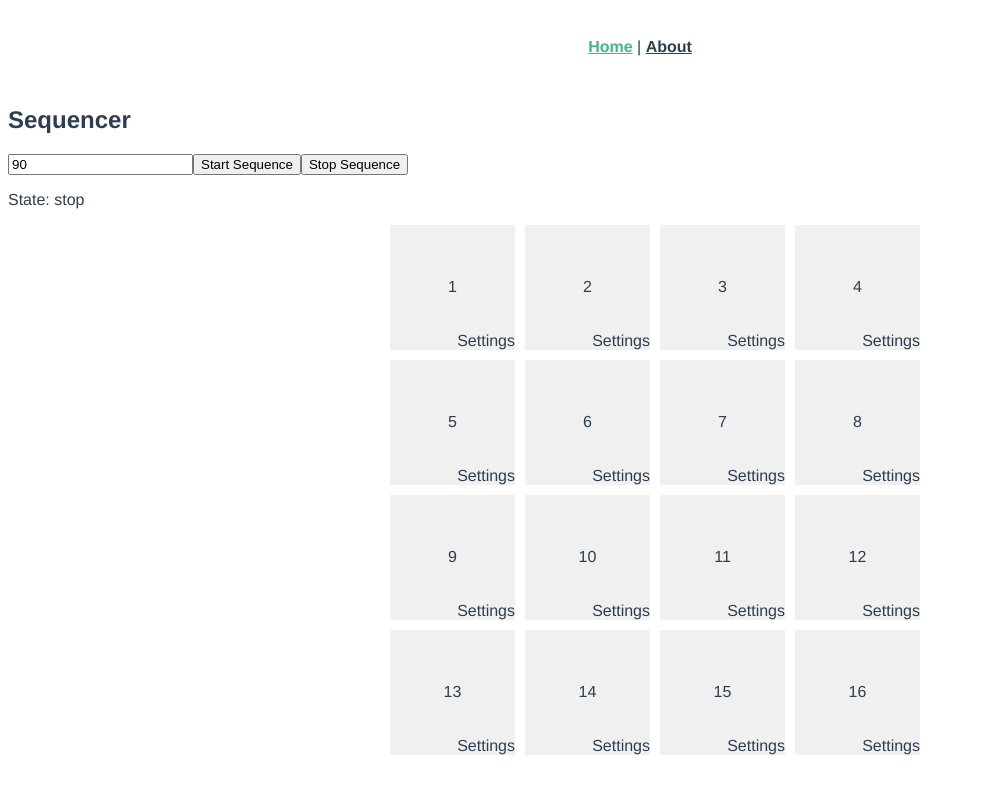
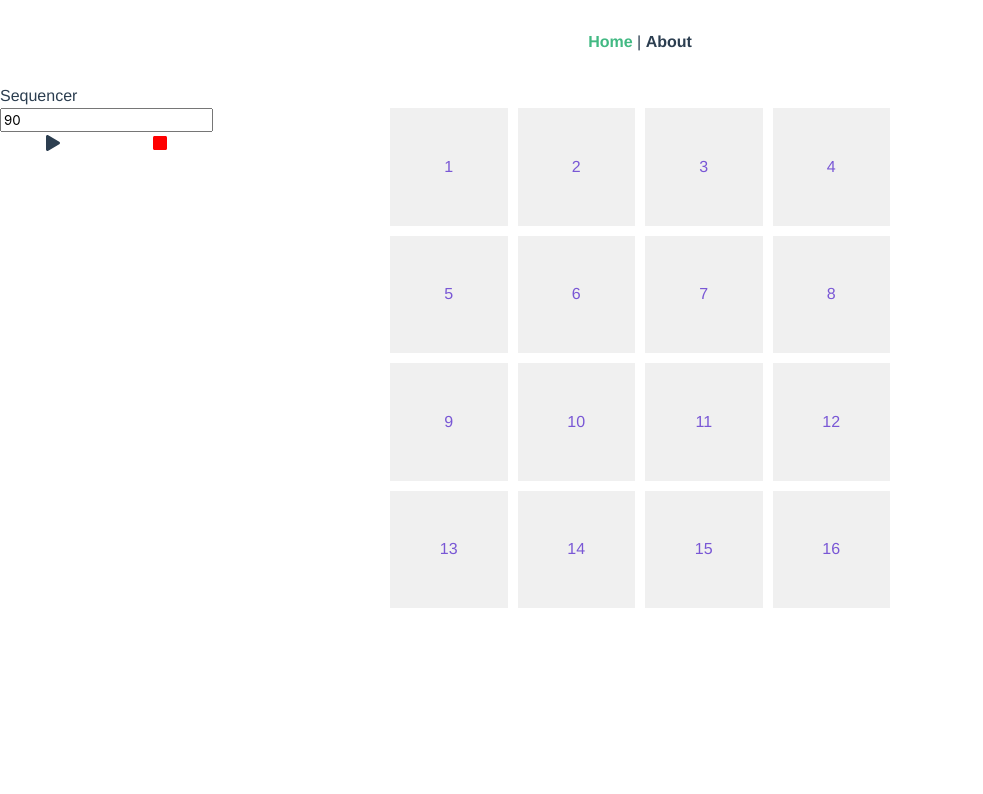
Before and after one commit to Mo0812/sequencer, a Vue app: page / in a window 1280 px wide. Shown: the top 794 px of the page, without its empty margins (0-983 px from the left). Built offline with nearby package versions, Linux system fonts and the light colour scheme.

Commit message:
adding buefy

```diff
--- a/package.json
+++ b/package.json
@@ -8,6 +8,10 @@
     "lint": "vue-cli-service lint"
   },
   "dependencies": {
+    "@fortawesome/fontawesome-svg-core": "^1.2.36",
+    "@fortawesome/free-solid-svg-icons": "^5.15.4",
+    "@fortawesome/vue-fontawesome": "^2.0.2",
+    "buefy": "^0.9.10",
     "core-js": "^3.6.5",
     "node-sass": "4.14.1",
     "tone": "^14.7.77",
--- a/src/main.js
+++ b/src/main.js
@@ -3,10 +3,23 @@ import App from "./App.vue";
 import router from "./router";
 import store from "./store";
 
+import { library } from "@fortawesome/fontawesome-svg-core";
+import { fas } from "@fortawesome/free-solid-svg-icons";
+import { FontAwesomeIcon } from "@fortawesome/vue-fontawesome";
+
+import Buefy from "buefy";
+import "buefy/dist/buefy.css";
+
+library.add(fas);
+
+Vue.component("font-awesome-icon", FontAwesomeIcon);
+
+Vue.use(Buefy);
+
 Vue.config.productionTip = false;
 
 new Vue({
-  router,
-  store,
-  render: (h) => h(App),
+    router,
+    store,
+    render: (h) => h(App),
 }).$mount("#app");
--- a/src/router/index.js
+++ b/src/router/index.js
@@ -7,7 +7,7 @@ const routes = [
     {
         path: "/",
         name: "Sequencer",
-        component: () => import("../views/Sequencer.vue"),
+        component: () => import("../views/Sequencer/Sequencer.vue"),
     },
     {
         path: "/about",
--- /dev/null
+++ b/src/views/Sequencer/Sequencer.scss
@@ -0,0 +1,96 @@
+.sequencer {
+    display: grid;
+    grid-template-rows: auto 1fr;
+    grid-template-columns: 1fr 2fr 1fr;
+
+    .header {
+        grid-row: 1 / 1;
+        grid-column: 1 / 4;
+    }
+
+    .controls {
+        grid-row: 2 / 2;
+        grid-column: 1 / 2;
+
+        .play-controls {
+            display: grid;
+            grid-template: 1fr 1fr / repeat(3, 1fr);
+
+            .bpm {
+                grid-row: 1 / 1;
+                grid-column: 1 / 3;
+            }
+
+            .play,
+            .stop {
+                grid-row: 2 / 2;
+                justify-self: center;
+
+                cursor: pointer;
+
+                &.active {
+                    color: red;
+                }
+            }
+        }
+    }
+
+    .trigger-settings {
+        grid-row: 2 / 2;
+        grid-column: 3 / 4;
+
+        h5 {
+            margin: 0;
+            margin-bottom: 1rem;
+        }
+    }
+
+    .pattern {
+        grid-row: 2 / 2;
+        grid-column: 2 / 3;
+
+        width: 500px;
+        height: 500px;
+        margin: 0 auto;
+        display: grid;
+        grid-template: repeat(4, 1fr) / repeat(4, 1fr);
+        column-gap: 10px;
+        row-gap: 10px;
+
+        .trigger {
+            cursor: pointer;
+
+            background-color: #f0f0f0;
+            padding: 10px;
+
+            display: flex;
+            justify-content: center;
+            align-items: center;
+
+            position: relative;
+
+            &:hover {
+                background-color: #e5e5e5;
+            }
+
+            &:active,
+            &.active {
+                background-color: #d5d5d5;
+            }
+
+            & > .trigger-point {
+                display: flex;
+                justify-content: center;
+                align-items: center;
+                width: 100%;
+                height: 100%;
+            }
+
+            & > .settings {
+                position: absolute;
+                bottom: 2.5px;
+                right: 2.5px;
+            }
+        }
+    }
+}
--- a/src/views/Sequencer.vue
+++ b/src/views/Sequencer/Sequencer.vue
@@ -1,21 +1,26 @@
 <template>
     <div class="sequencer">
-        <h2>Sequencer</h2>
+        <header class="header">
+            <h2>Sequencer</h2>
+        </header>
         <section class="controls">
-            <input v-model="bpm" />
-            <input
-                :class="playState == 'start' ? 'active' : ''"
-                type="button"
-                value="Start Sequence"
-                @click="startSequence"
-            />
-            <input
-                :class="playState == 'stop' ? 'active' : ''"
-                type="button"
-                value="Stop Sequence"
-                @click="stopSequence"
-            />
-            <p>State: {{ playState }}</p>
+            <div class="play-controls">
+                <input class="bpm" v-model="bpm" />
+                <div
+                    class="play"
+                    :class="playState == 'start' ? 'active' : ''"
+                    @click="startSequence"
+                >
+                    <font-awesome-icon icon="play" />
+                </div>
+                <div
+                    class="stop"
+                    :class="playState == 'stop' ? 'active' : ''"
+                    @click="stopSequence"
+                >
+                    <font-awesome-icon icon="stop" />
+                </div>
+            </div>
         </section>
         <section class="pattern">
             <div
@@ -25,12 +30,17 @@
                 :key="i"
             >
                 <a class="trigger-point" @click="setTrigger(i)">{{ i }}</a>
-                <a class="settings" @click="showTriggerSettings(i)">Settings</a>
+                <a
+                    class="settings"
+                    v-if="isActive(i)"
+                    @click="showTriggerSettings(i)"
+                    ><font-awesome-icon icon="cog"
+                /></a>
             </div>
         </section>
         <section class="trigger-settings">
             <template v-if="selectedActiveTrigger">
-                {{ selectedActiveTrigger }}
+                <h5>Trigger {{ selectedActiveTrigger.index }}</h5>
                 <select v-model="selectedActiveNoteValue">
                     <option v-for="note in notes" :key="note" :value="note">
                         {{ note }}
@@ -44,6 +54,8 @@
 
 <script>
 import * as Tone from "tone";
+
+import "./Sequencer.scss";
 
 export default {
     name: "Sequencer",
@@ -222,49 +234,3 @@ export default {
     },
 };
 </script>
-
-<style lang="scss">
-.sequencer {
-    .pattern {
-        width: 500px;
-        height: 500px;
-        margin: 0 auto;
-        display: grid;
-        grid-template: repeat(4, 25%) / repeat(4, 25%);
-        column-gap: 10px;
-        row-gap: 10px;
-
-        .trigger {
-            cursor: pointer;
-
-            background-color: #f0f0f0;
-            padding: 10px;
-
-            display: flex;
-            justify-content: center;
-            align-items: center;
-
-            position: relative;
-
-            &:hover {
-                background-color: #e5e5e5;
-            }
-
-            &:active,
-            &.active {
-                background-color: #d5d5d5;
-            }
-
-            & > .settings {
-                position: absolute;
-                bottom: 0;
-                right: 0;
-            }
-        }
-    }
-
-    .trigger-settings {
-        margin-top: 3rem;
-    }
-}
-</style>
```
Also changed, not shown: 1 other file (tests, documents, lock files or other folders).
